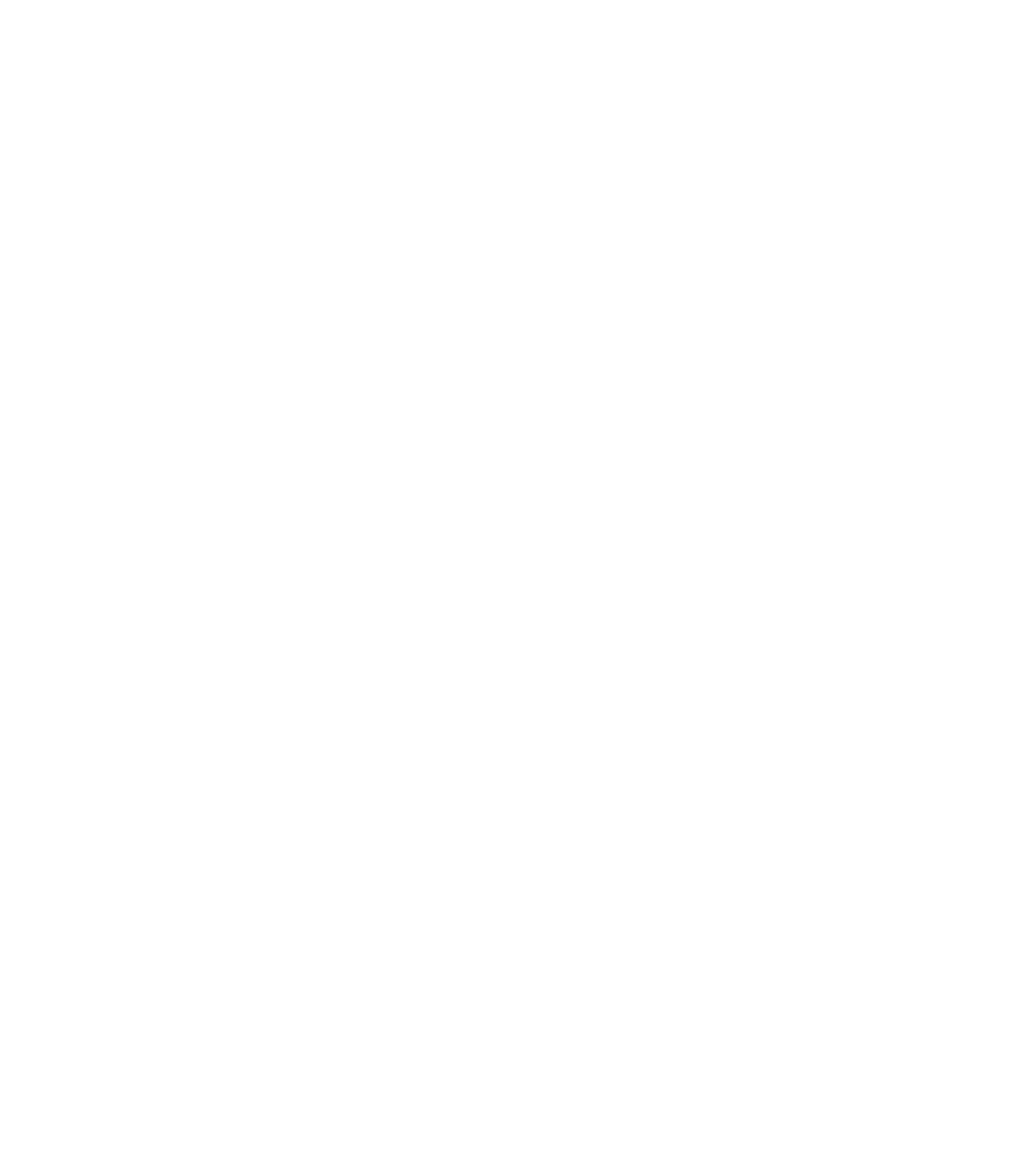
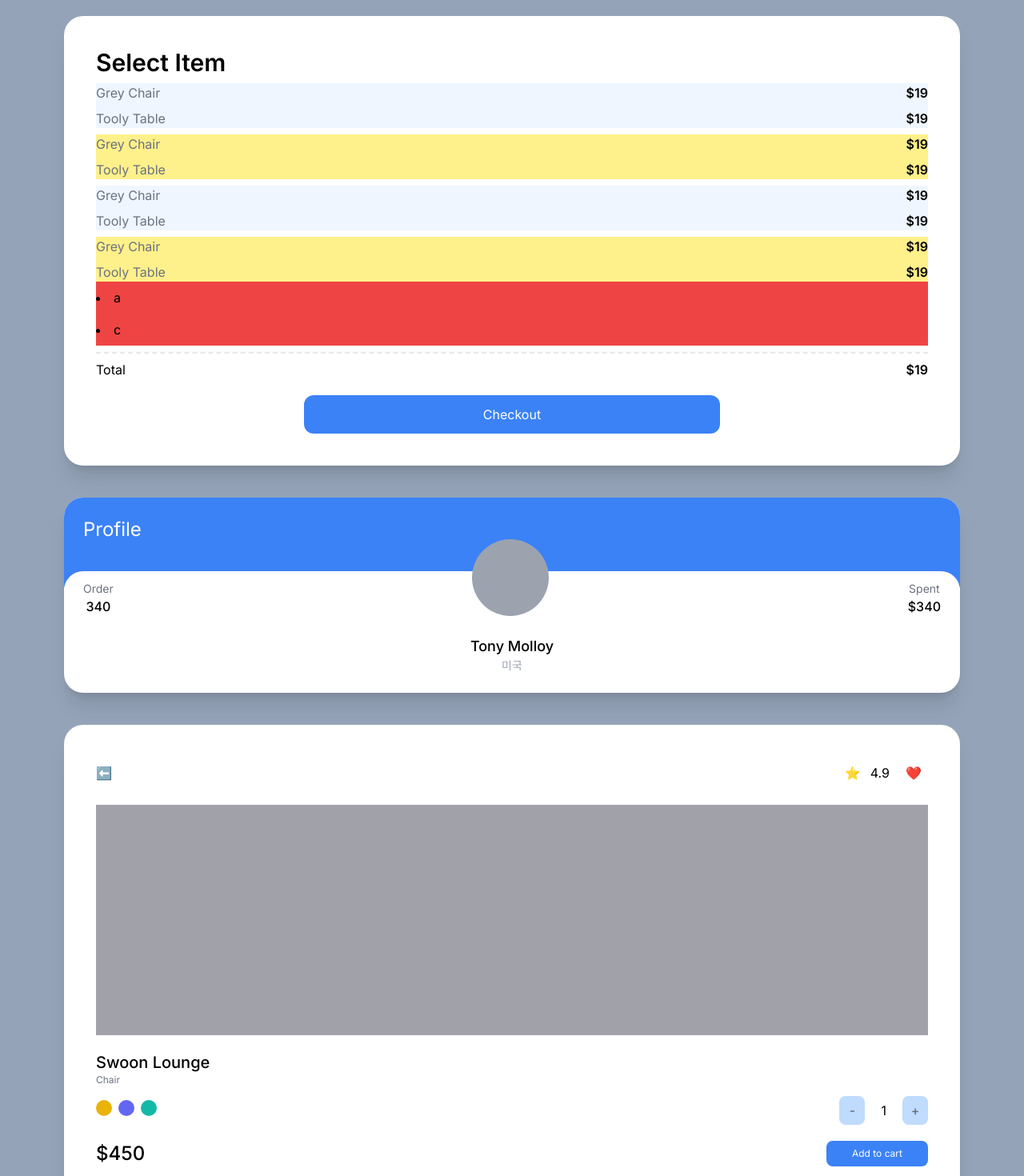
Before and after one commit to wonseok-han/edu-carrot-clone, a Next.js app: page / in a window 1280 px wide. Shown: the part 60-1530 px from the top of the page at 80% size. Before the commit the page ends 800 px from the top, so only its background shows below. Built offline with nearby package versions, Linux system fonts and the light colour scheme.

Commit message:
tailwindcss practice

```diff
--- a/app/page.tsx
+++ b/app/page.tsx
@@ -2,8 +2,99 @@
 
 const Home: NextPage = () => {
   return (
-    <div className="bg-red-500">
-      <h1 className="text-black">it works</h1>
+    <div className="bg-slate-400 py-20 px-20 grid gap-10 min-h-screen">
+      <div className="bg-white p-10 rounded-3xl shadow-xl">
+        <span className="font-semibold text-3xl">Select Item</span>
+        <ul>
+          {[1, 2, 3, 4].map((i) => (
+            <div key={i} className="odd:bg-blue-50 even:bg-yellow-200">
+              <div className="flex justify-between my-2 ">
+                <span className="text-gray-500">Grey Chair</span>
+                <span className="font-semibold">$19</span>
+              </div>
+              <div className="flex justify-between">
+                <span className="text-gray-500">Tooly Table</span>
+                <span className="font-semibold">$19</span>
+              </div>
+            </div>
+          ))}
+        </ul>
+        {["a", "", "c", ""].map((char, index) => (
+          <li className="bg-red-500 py-2 empty:hidden" key={index}>
+            {char}
+          </li>
+        ))}
+        <div className="flex justify-between mt-2 pt-2 border-t-2 border-dashed">
+          <span>Total</span>
+          <span className="font-semibold">$19</span>
+        </div>
+        <div className="flex justify-center">
+          <button className="mt-5 bg-blue-500 text-white p-3 text-center rounded-xl w-1/2 mx-auto hover:bg-teal-500 hover:text-black active:bg-yellow-500 focus:text-red-500">
+            Checkout
+          </button>
+        </div>
+      </div>
+
+      <div className="bg-white rounded-3xl shadow-xl overflow-hidden">
+        <div className="bg-blue-500 p-6 pb-14">
+          <span className="text-white text-2xl">Profile</span>
+        </div>
+        <div className="rounded-3xl p-6 relative -top-5 bg-white">
+          <div className="flex relative -top-16 items-end justify-between">
+            <div className="flex flex-col items-center">
+              <span className="text-sm text-gray-500">Order</span>
+              <span className="font-medium">340</span>
+            </div>
+            <div className="h-24 w-24 bg-gray-400 rounded-full" />
+            <div className="flex flex-col items-center">
+              <span className="text-sm text-gray-500">Spent</span>
+              <span className="font-medium">$340</span>
+            </div>
+          </div>
+          <div className="relative flex flex-col items-center -mt-10 -mb-5">
+            <span className="text-lg font-medium">Tony Molloy</span>
+            <span className="text-sm text-gray-400">미국</span>
+          </div>
+        </div>
+      </div>
+
+      <div className="bg-white p-10 rounded-3xl shadow-xl">
+        <div className="flex justify-between items-center mb-5">
+          <button>⬅️</button>
+          <div className="space-x-3">
+            <button>⭐</button>
+            <span>4.9</span>
+            <button className="p-2 rounded-md">❤️</button>
+          </div>
+        </div>
+        <div className="bg-zinc-400 h-72 mb-5" />
+        <div className="flex flex-col">
+          <span className="font-medium text-xl">Swoon Lounge</span>
+          <span className="text-xs text-gray-500">Chair</span>
+          <div className="mt-3 mb-5 flex justify-between items-center">
+            <div className="space-x-2">
+              <button className="w-5 h-5 rounded-full bg-yellow-500 focus:ring-2 ring-offset-2 ring-yellow-500 transition" />
+              <button className="w-5 h-5 rounded-full bg-indigo-500 focus:ring-2 ring-offset-2 ring-indigo-500 transition" />
+              <button className="w-5 h-5 rounded-full bg-teal-500 focus:ring-2 ring-offset-2 ring-teal-500 transition" />
+            </div>
+            <div className="flex items-center space-x-5">
+              <button className="rounded-lg p-1.5 bg-blue-200 flex justify-center items-center aspect-square w-8 font-medium text-gray-500">
+                -
+              </button>
+              <span>1</span>
+              <button className="rounded-lg p-1.5 bg-blue-200 flex justify-center items-center aspect-square w-8 font-medium text-gray-500">
+                +
+              </button>
+            </div>
+          </div>
+          <div className="flex justify-between items-center">
+            <span className="font-medium text-2xl">$450</span>
+            <button className="bg-blue-500 text-center px-8 py-2 text-white text-xs rounded-lg">
+              Add to cart
+            </button>
+          </div>
+        </div>
+      </div>
     </div>
   );
 };
```
